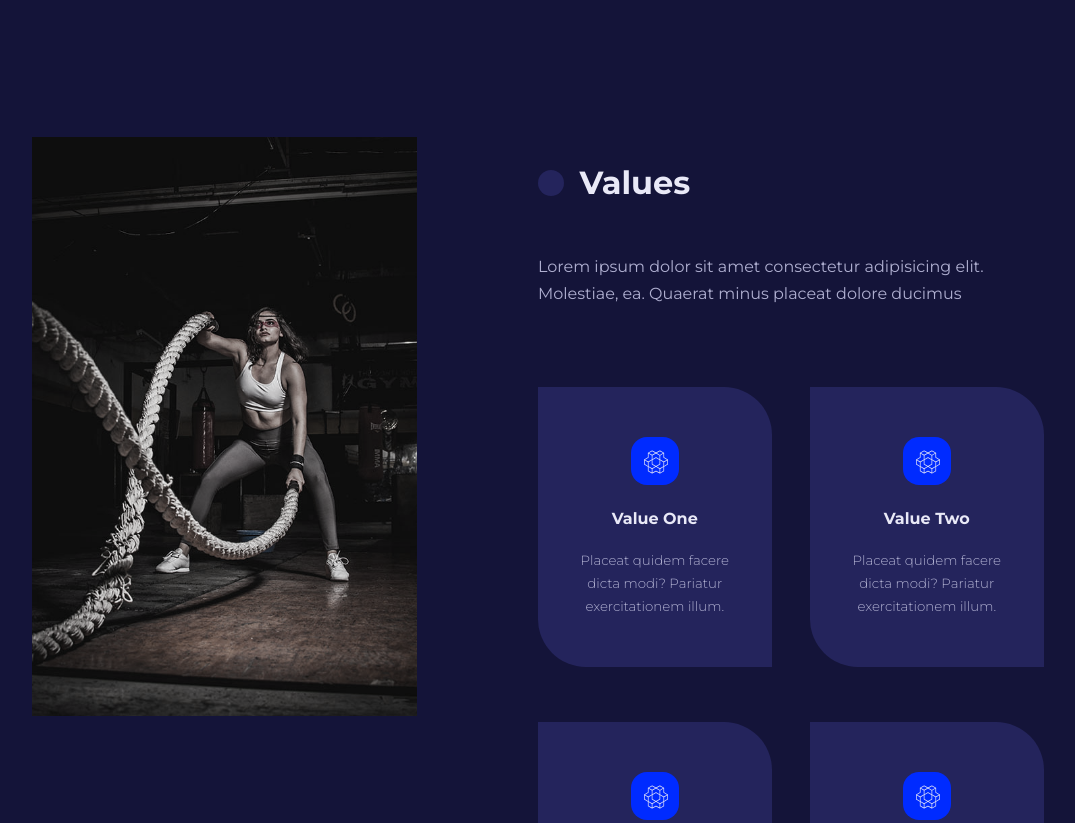
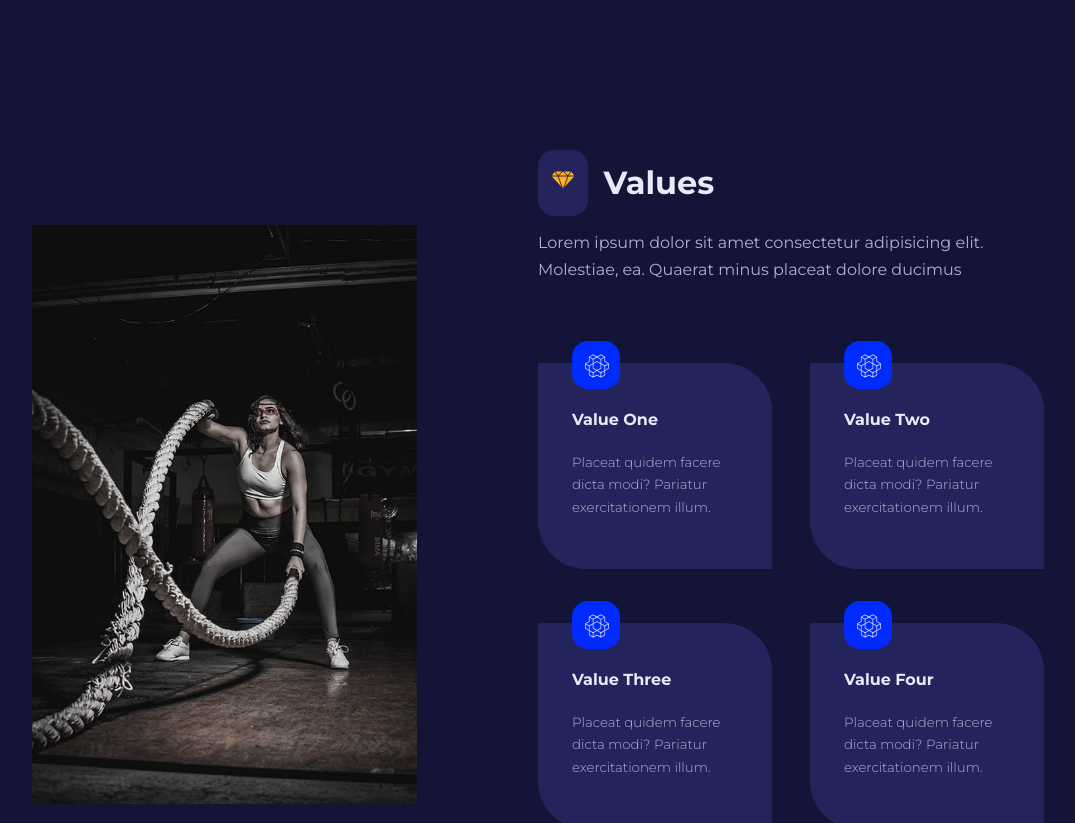
Before and after one commit to RootSN-Comminuty/communityRootsn_webSite_Officiel, a React (Create React App) app: page / in a window 1280 px wide. Shown: the part 1400-2223 px from the top of the page, without its empty margins (102-1177 px from the left). Built offline with nearby package versions, Linux system fonts and the light colour scheme.

Commit message:
THIRD SECTION IS OK

```diff
--- a/src/components/Values.jsx
+++ b/src/components/Values.jsx
@@ -1,8 +1,8 @@
 /* eslint-disable jsx-a11y/img-redundant-alt */
 import Image from '../images/values.jpg'
 import SectionHead from './SectionHead'
-//import { GiCutDiamond } from 'react-icons/gi'
-import { AiFillCaretRight } from 'react-icons/ai'
+import { GiCutDiamond } from 'react-icons/gi'
+//import { AiFillCaretRight } from 'react-icons/ai'
 import { values } from '../data'
 import Card from '../UI/Card'
 
@@ -16,7 +16,7 @@ const Values = () => {
                     </div>
                 </div>
                 <div className="values__right">
-                    <SectionHead icon={AiFillCaretRight} title="Values" />
+                    <SectionHead icon={<GiCutDiamond />} title="Values" />
                     <p>Lorem ipsum dolor sit amet consectetur adipisicing elit. Molestiae, ea. Quaerat minus placeat dolore ducimus</p>
                     <div className="values__wrapper">
                         {
--- a/src/pages/home/home.css
+++ b/src/pages/home/home.css
@@ -87,6 +87,7 @@
 }
 
 .values__image {
+    margin-top: 5.5rem;
     filter: saturate(0.25);
     transition: var(--transition);
 }
@@ -96,11 +97,22 @@
 }
 
 .values__right>p {
-    margin: 1.5rem 0 5rem;
+    margin: 0 0 5rem;
 }
 
 .values__wrapper {
     display: grid;
     grid-template-columns: 1fr 1fr;
-    gap: 3.4rem 2.4rem
+    gap: 3.4rem 2.4rem;
 }
+
+.card.values__value {
+    padding-top: 1.5rem;
+    text-align: left;
+    position: relative;
+}
+
+.card.values__value span {
+    position: absolute;
+    top: -1.5rem;
+}
```
